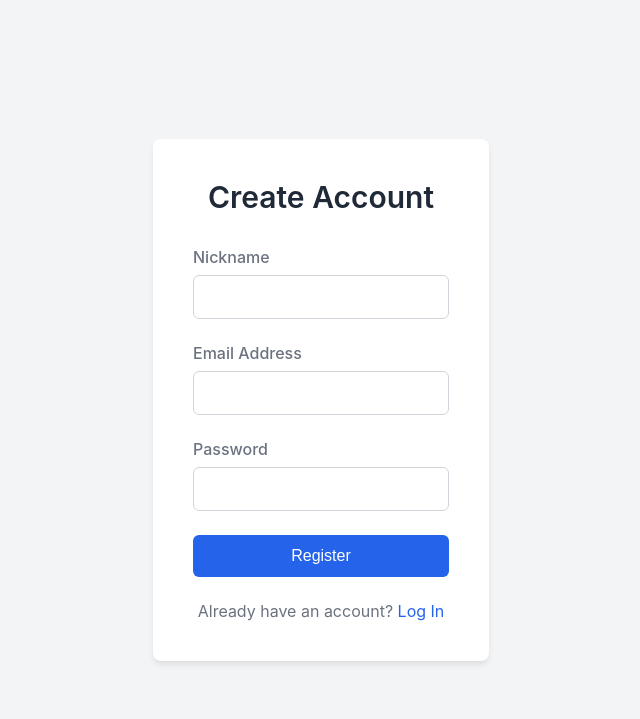
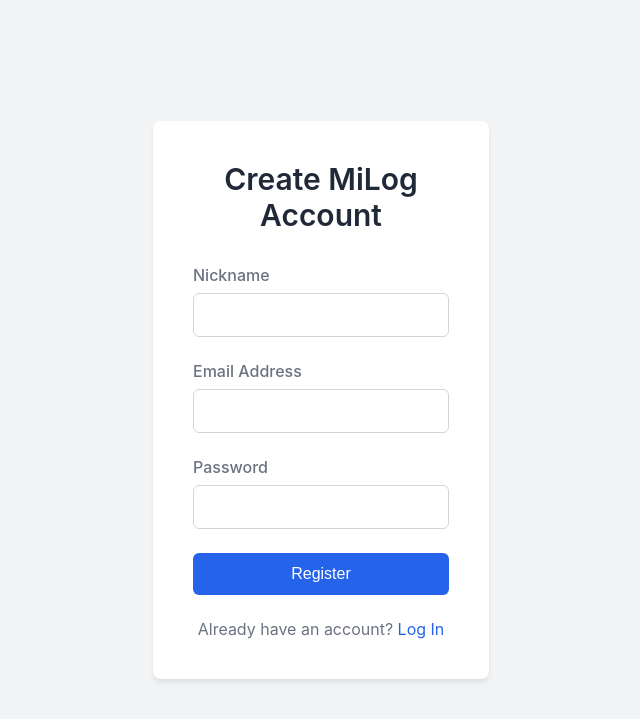
Before and after one commit to Shafayat-Fahim/MiLog, a PHP site: page /register.php in a window 1280 px wide. Shown: the top 719 px of the page, without its empty margins (319-959 px from the left). Run offline with PHP 8.4, Linux system fonts and the light colour scheme; data that the repository does not hold is empty.

Commit message:
Update register.php

```diff
--- a/src/register.php
+++ b/src/register.php
@@ -87,7 +87,7 @@ if ($_SERVER["REQUEST_METHOD"] == "POST") {
 <body>
     <div class="auth-container">
         <div class="auth-card">
-            <h1 class="auth-title">Create Account</h1>
+            <h1 class="auth-title">Create MiLog Account</h1>
             <?php if (!empty($error_message)): ?>
                 <div class="message error-message"><?= $error_message ?></div>
             <?php endif; ?>
```
